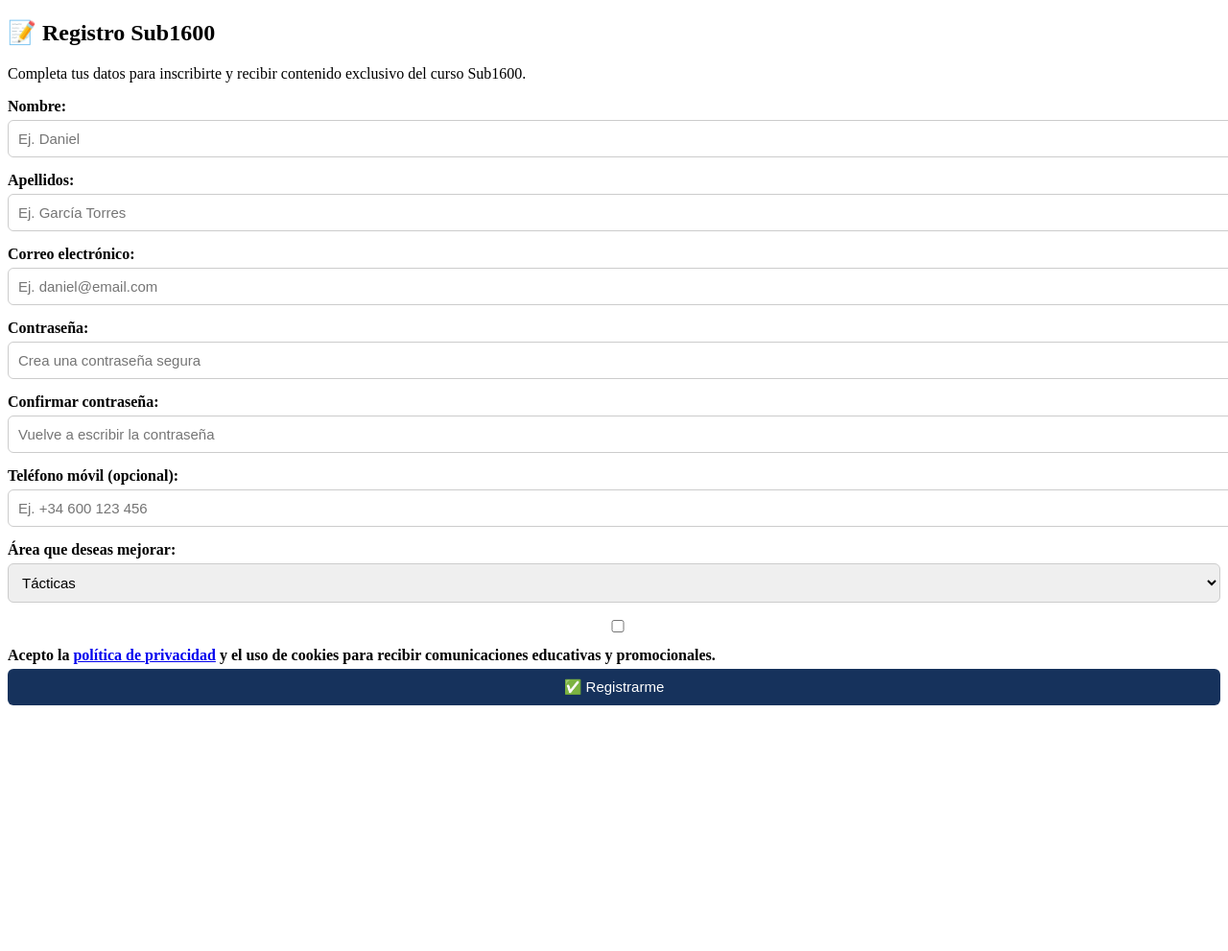
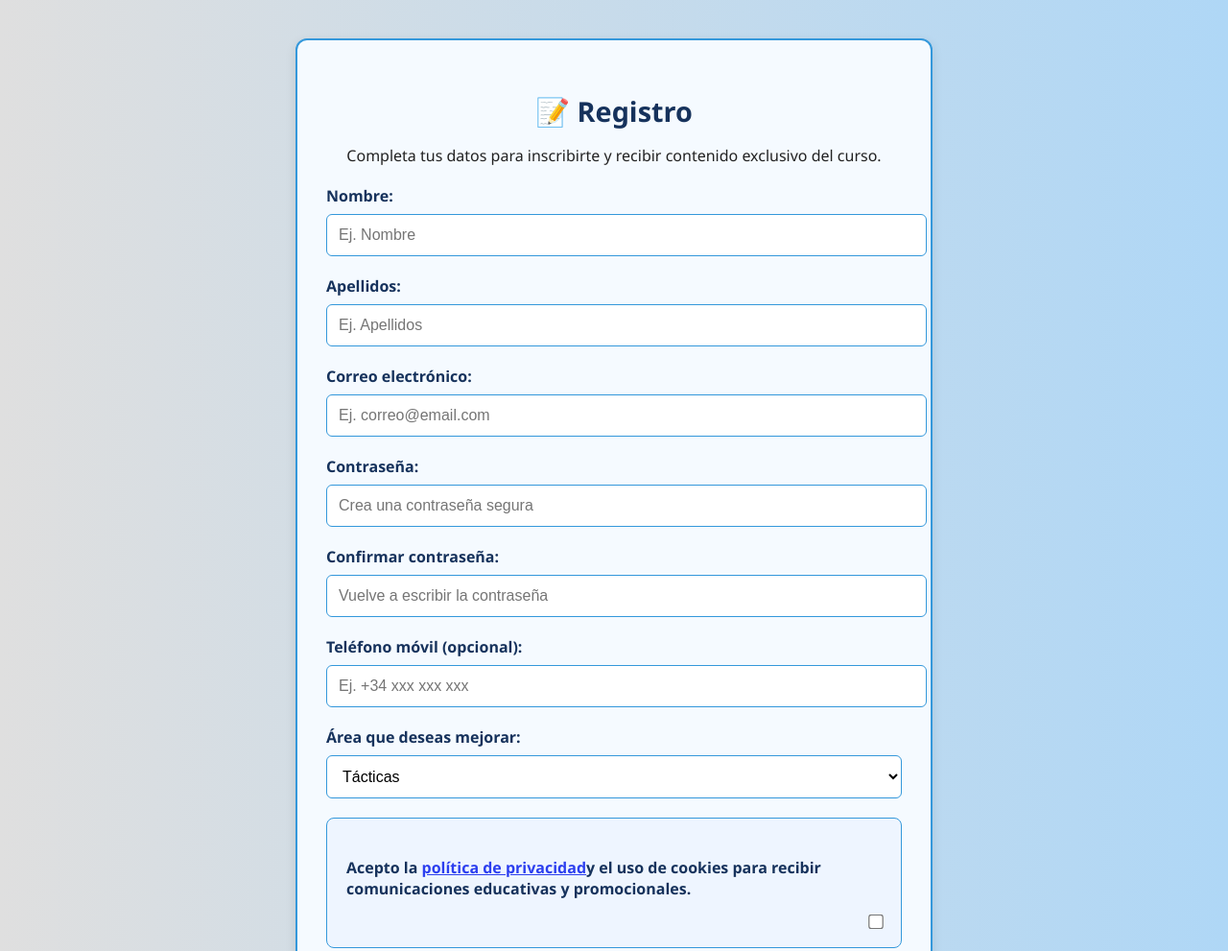
Before and after one commit to ChessSub1600/ChessSub1600, a plain HTML site: page formulario.html in a window 1280 px wide. Shown: the top 991 px of the page at 96% size. Before the commit the page ends 800 px from the top, so only its background shows below. Drawn offline with Linux system fonts and the light colour scheme.

Commit message:
nuevo cookies.html, consentimiento, modifique el formulario dnadole estilos, nuevo politica-privacidad.html, modifique estilos a formulario

```diff
--- a/formulario.html
+++ b/formulario.html
@@ -8,22 +8,25 @@
   <script src="scripts/formulario.js" defer></script>
 </head>
 <body>
-  <section id="formulario-inscripcion">
-    <h2>📝 Registro Sub1600</h2>
-    <p>Completa tus datos para inscribirte y recibir contenido exclusivo del curso Sub1600.</p>
+  <div class="container-bt1">
+  <section id="formulario-registro">
+    <h2>📝 Registro</h2>
+    <p>Completa tus datos para inscribirte y recibir contenido exclusivo del curso.</p>
+
+    <div class="form-wrapper">
 
     <form id="formRegistro">
       <!-- Nombre -->
       <label for="nombre">Nombre:</label>
-      <input type="text" id="nombre" name="nombre" placeholder="Ej. Daniel" required>
+      <input type="text" id="nombre" name="nombre" placeholder="Ej. Nombre" required>
 
       <!-- Apellidos -->
       <label for="apellido">Apellidos:</label>
-      <input type="text" id="apellido" name="apellido" placeholder="Ej. García Torres" required>
+      <input type="text" id="apellido" name="apellido" placeholder="Ej. Apellidos" required>
 
       <!-- Email -->
       <label for="email">Correo electrónico:</label>
-      <input type="email" id="email" name="email" placeholder="Ej. daniel@email.com" required>
+      <input type="email" id="email" name="email" placeholder="Ej. correo@email.com" required>
 
       <!-- Contraseña -->
       <label for="password">Contraseña:</label>
@@ -35,7 +38,7 @@
 
       <!-- Teléfono móvil -->
       <label for="telefono">Teléfono móvil (opcional):</label>
-      <input type="tel" id="telefono" name="telefono" placeholder="Ej. +34 600 123 456">
+      <input type="tel" id="telefono" name="telefono" placeholder="Ej. +34 xxx xxx xxx">
 
       <!-- Interés -->
       <label for="interes">Área que deseas mejorar:</label>
@@ -47,18 +50,25 @@
       </select>
 
       <!-- Consentimiento legal -->
-      <div class="consentimiento">
-        <input type="checkbox" id="acepto" name="acepto" required>
-        <label for="acepto">
-          Acepto la <a href="#" target="_blank">política de privacidad</a> y el uso de cookies para recibir comunicaciones educativas y promocionales.
-        </label>
-      </div>
+     <div class="consentimiento">
+  <div class="texto-terminos">
+    <label for="acepto">Acepto la <a href="politica-privacidad.html"
+      target="_blank">política de privacidad</a>y el uso de cookies para recibir comunicaciones educativas y promocionales.
+    </label>
+  </div>
+  <div class="casilla">
+    <input type="checkbox" id="acepto" name="acepto" required>
+  </div>
+</div>
+
+
 
       <!-- Botón de registro -->
       <button class="botonformu" type="submit">✅ Registrarme</button>
     </form>
-
+    </div>
     <p id="mensaje"></p>
   </section>
+  </div>
 </body>
 </html>
--- a/styles/formulario.css
+++ b/styles/formulario.css
@@ -1,75 +1,90 @@
-/* ===============================
-   Estilos para el formulario de registro
-   =============================== */
-
-/* Contenedor principal */
-#registro {
-  background-color: #f5f5f5;
-  color: #222;
+/* 🎯 CONTENEDOR DEL FORMULARIO */
+body{
+  background: linear-gradient(to right,rgb(223, 223, 223), rgb(175, 215, 246));
+}
+#formulario-registro {
+  max-width: 600px;
+  margin: 40px auto;
   padding: 30px;
-  margin: 20px auto;
-  border-radius: 10px;
-  box-shadow: 0 0 12px rgba(0, 0, 0, 0.2);
-  max-width: 600px;
+  background-color: #f5faff;
+  border: 2px solid #3498db;
+  border-radius: 12px;
+  box-shadow: 0 4px 12px rgba(0, 0, 0, 0.1);
+  font-family: 'Segoe UI', 'Roboto', sans-serif;
+  color: #0b0f2b;
 }
 
-/* Título del formulario */
-#registro h2 {
+/* 🧾 TÍTULO Y TEXTO DESCRIPTIVO */
+#formulario-registro h2 {
   color: #16325c;
-  margin-bottom: 10px;
+  margin-bottom: 15px;
+  font-size: 1.8rem;
+  text-align: center;
 }
 
-/* Texto descriptivo */
-#registro p {
-  font-size: 16px;
+#formulario-registro p {
+  font-size: 1rem;
   margin-bottom: 20px;
+  text-align: center;
+  color: #222;
 }
 
-/* Campos del formulario */
-form label {
+/* ✍️ CAMPOS DEL FORMULARIO */
+#formRegistro label {
+  font-weight: bold;
   display: block;
-  margin-bottom: 5px;
-  font-weight: bold;
+  margin-top: 20px;
+  font-size: 1rem;
+  color: #16325c;
 }
 
-form input,
-form select,
-form button {
+#formRegistro input,
+#formRegistro select {
   width: 100%;
-  padding: 10px;
-  margin-bottom: 15px;
+  padding: 12px;
+  border: 1px solid #3498db;
   border-radius: 6px;
-  font-size: 15px;
-  border: 1px solid #ccc;
+  margin-top: 8px;
+  font-size: 1rem;
+  background-color: #fff;
+  transition: border-color 0.3s ease;
 }
 
-/* Enfoque */
-form input:focus,
-form select:focus {
-  border-color: #87a6c5;
+#formRegistro input:focus,
+#formRegistro select:focus {
   outline: none;
+  border-color: #2c3fef;
+  box-shadow: 0 0 4px rgba(44, 63, 239, 0.3);
 }
 
-/* Botón de envío */
-form button {
-  background-color: #16325c;
+/* ✅ BOTÓN REGISTRARME */
+.botonformu {
+  background-color: #0d1ca1;
   color: white;
+  padding: 14px 20px;
   border: none;
+  border-radius: 8px;
+  font-size: 1.1rem;
+  font-weight: bold;
+  margin-top: 30px;
   cursor: pointer;
+  width: 100%;
+  transition: background-color 0.3s ease;
 }
 
-form button:hover {
-  background-color: #122649;
+.botonformu:hover {
+  background-color: #63b1e5;
 }
 
-/* Mensaje de confirmación */
+/* 📩 MENSAJE DE CONFIRMACIÓN */
 #mensaje {
   margin-top: 15px;
   font-weight: bold;
   color: #16325c;
+  text-align: center;
 }
 
-/* Imagen de perfil */
+/* 🖼️ FOTO DE PERFIL */
 .registro-foto {
   display: block;
   margin: 0 auto 20px auto;
@@ -79,14 +94,14 @@ form button:hover {
   border-radius: 50%;
   border: 3px solid #16325c;
   box-shadow: 0 0 10px rgba(0,0,0,0.2);
+  transition: transform 0.3s ease;
 }
 
 .registro-foto:hover {
   transform: scale(1.05);
-  transition: transform 0.3s ease;
 }
 
-/* Frase de Capablanca */
+/* ♟️ FRASE CAPABLANCA */
 .frase-capablanca {
   text-align: center;
   font-style: italic;
@@ -95,3 +110,48 @@ form button:hover {
   margin-top: -10px;
   margin-bottom: 20px;
 }
+/*boton del acepto los terminos y condiciones*/
+.consentimiento {
+  display: flex;
+  flex-direction: column;
+  background-color: #eef5ff;
+  border: 1px solid #3498db;
+  border-radius: 8px;
+  padding: 20px;
+  margin-top: 20px;
+  position: relative;
+}
+
+.consentimiento label {
+  margin-bottom: 10px;
+}
+.texto-terminos {
+  font-size: 0.95rem;
+  color: #16325c;
+  margin-bottom: 20px;
+}
+
+.casilla {
+  position: absolute;
+  bottom: 15px;
+  right: 20px;
+}
+.consentimiento input[type="checkbox"] {
+  transform: scale(1.2);
+  accent-color: #3498db;
+  cursor: pointer;
+}
+
+.consentimiento label {
+  flex: 1;
+}
+
+.consentimiento a {
+  color: #2c3fef;
+  text-decoration: underline;
+  font-weight: bold;
+}
+
+.consentimiento a:hover {
+  color: #63b1e5;
+}
```
Also changed, not shown: cookies.html (added, +29 -0 lines), politica-privacidad.html (added, +68 -0 lines).
